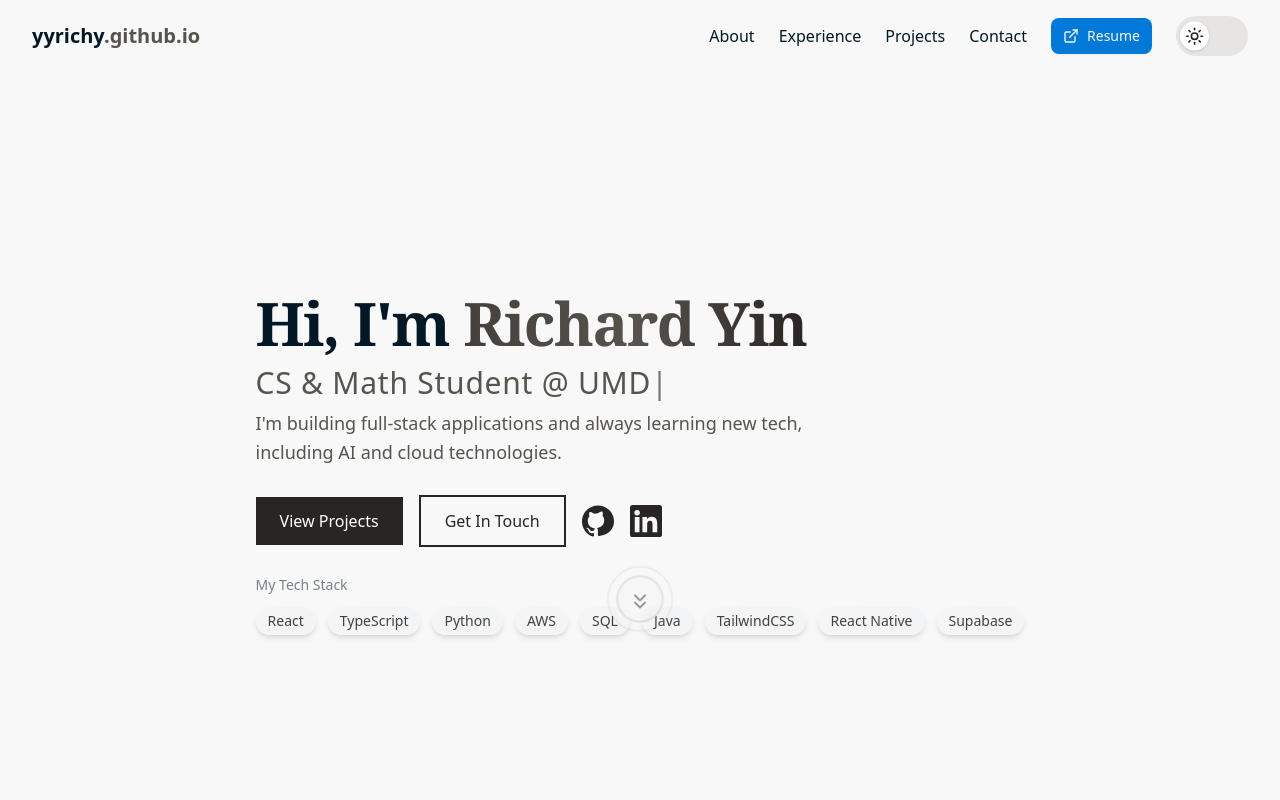
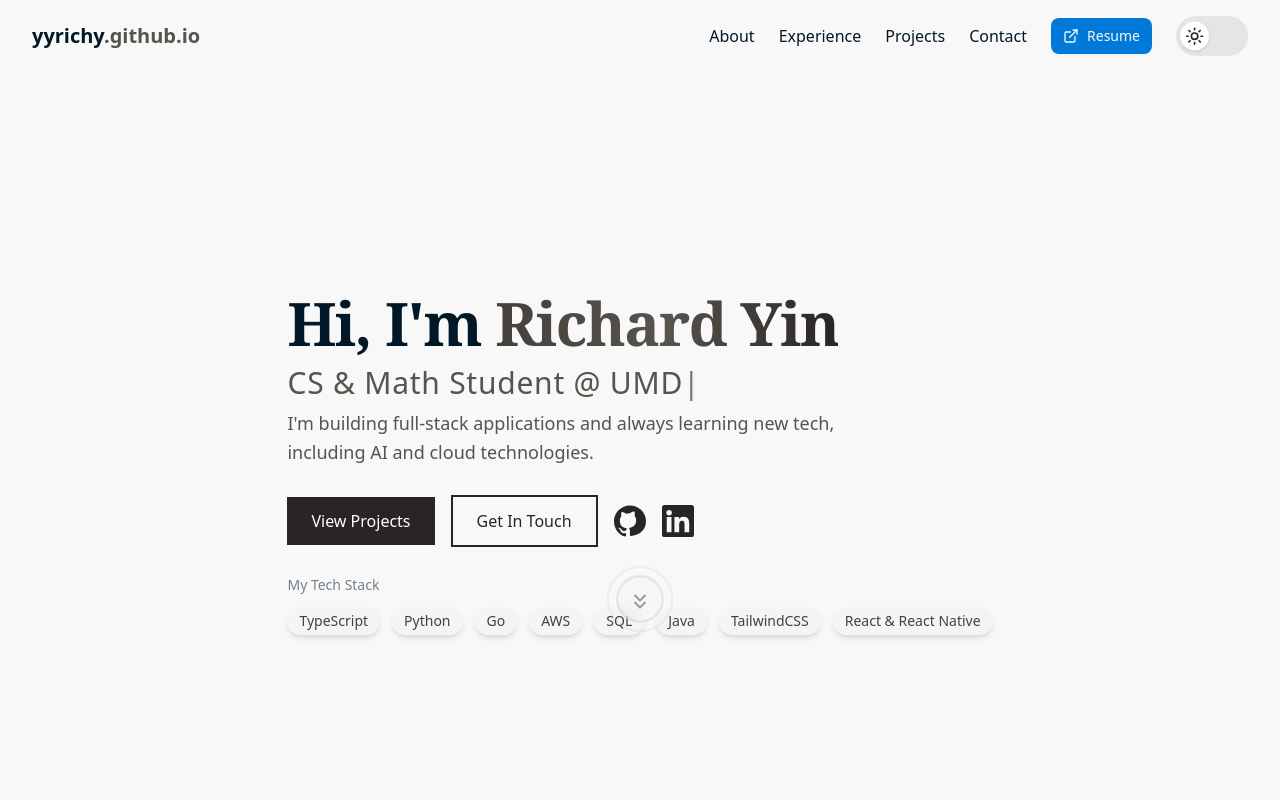
Before and after one commit to yyrichy/yyrichy.github.io, a Next.js app: page / in a window 1280 px wide. Shown: the top 800 px of the page. Built offline with nearby package versions, Linux system fonts and the light colour scheme.

Commit message:
update skills

```diff
--- a/src/components/hero.tsx
+++ b/src/components/hero.tsx
@@ -102,7 +102,7 @@ export function Hero() {
             <div className='pt-4'>
               <p className='text-sm text-muted-foreground mb-3'>My Tech Stack</p>
               <motion.div initial={{ opacity: 0 }} animate={{ opacity: 1 }} transition={{ duration: 0.5 }} className='flex flex-wrap gap-3'>
-                {['React', 'TypeScript', 'Python', 'AWS', 'SQL', 'Java', 'TailwindCSS', 'React Native', 'Supabase'].map((tech) => (
+                {['TypeScript', 'Python', 'Go', 'AWS', 'SQL', 'Java', 'TailwindCSS', 'React & React Native'].map((tech) => (
                   <div
                     key={tech}
                     className='flex items-center gap-2 bg-gradient-to-r from-stone-100 to-gray-100 dark:from-stone-900/30 dark:to-gray-900/30 px-3 py-1 rounded-full text-sm text-stone-700 dark:text-stone-300 shadow-md'
```
